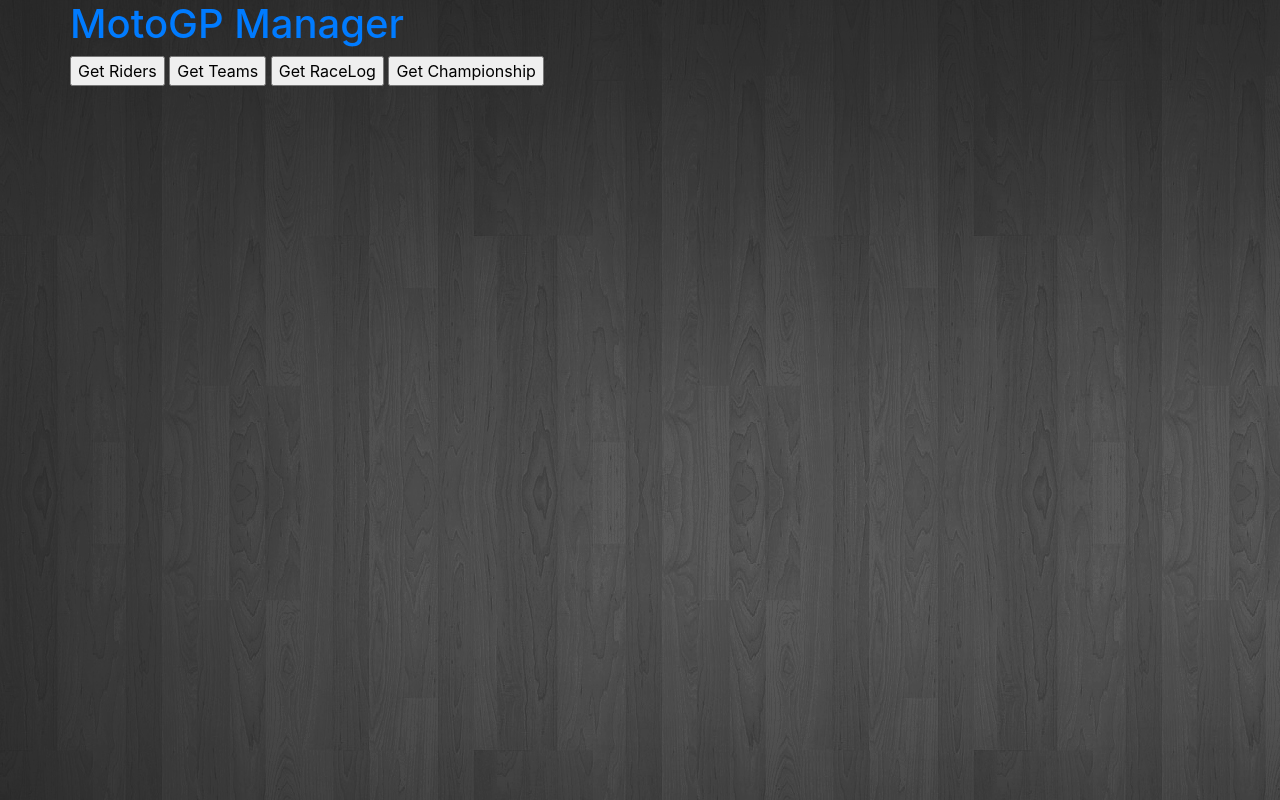
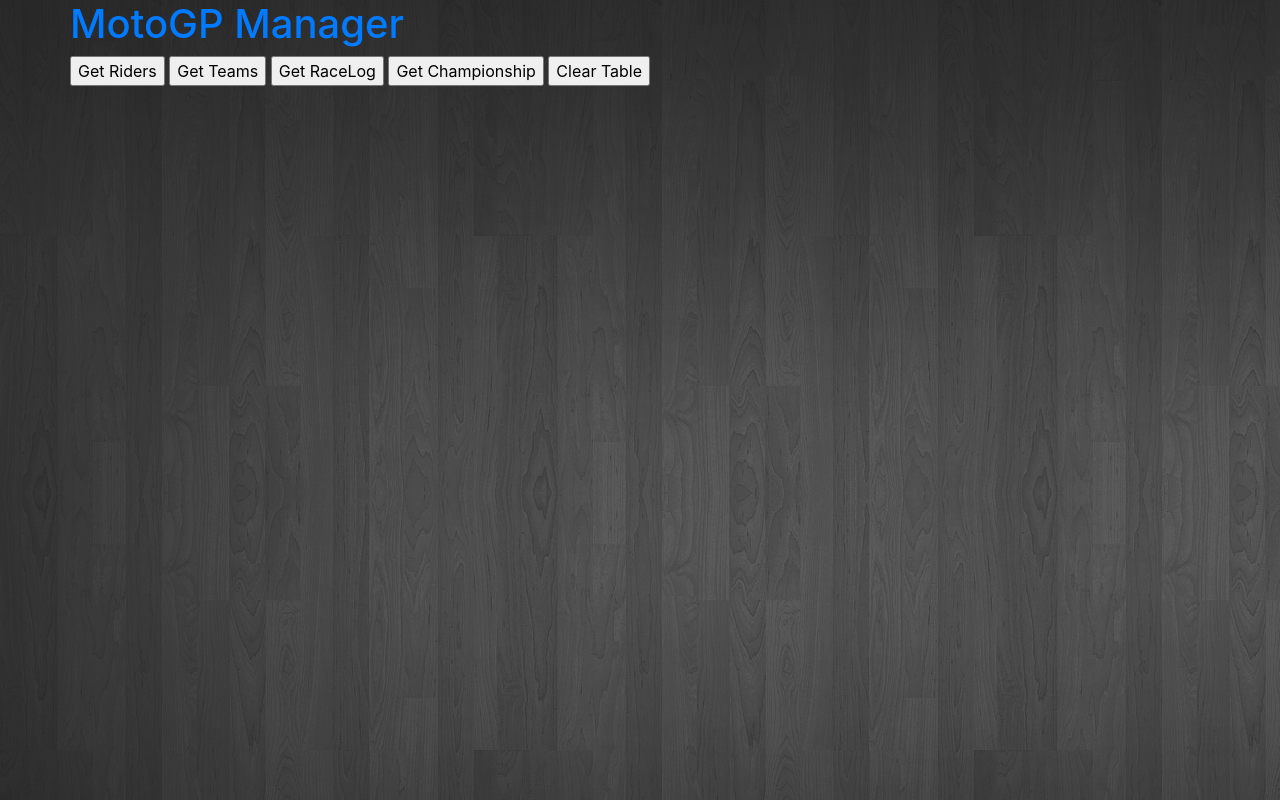
Before and after one commit to JackFlanagan93/QASoloProject, a plain HTML site: page src/main/webapp/index.html in a window 1280 px wide. Drawn offline with nearby package versions, Linux system fonts and the light colour scheme.

Commit message:
added get all tables with clear

```diff
--- a/src/main/webapp/index.html
+++ b/src/main/webapp/index.html
@@ -20,6 +20,7 @@
                 <input type="button" id="btn" Value="Get Teams" onclick="getTeams()">
                 <input type="button" id="btn" Value="Get RaceLog" onclick="getRaceLog()">
                 <input type="button" id="btn" Value="Get Championship" onclick="getChampionship()">
+                <input type="button" id="btn" Value="Clear Table" onclick="clearTable()">
             </div>
         </div>
         <div class="row">
```
